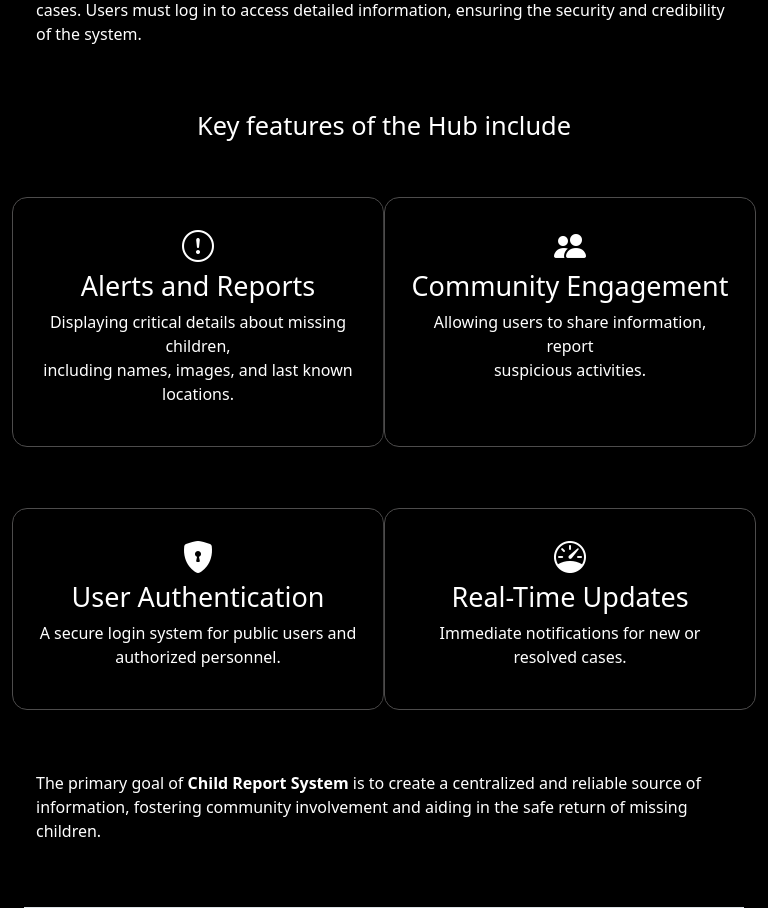
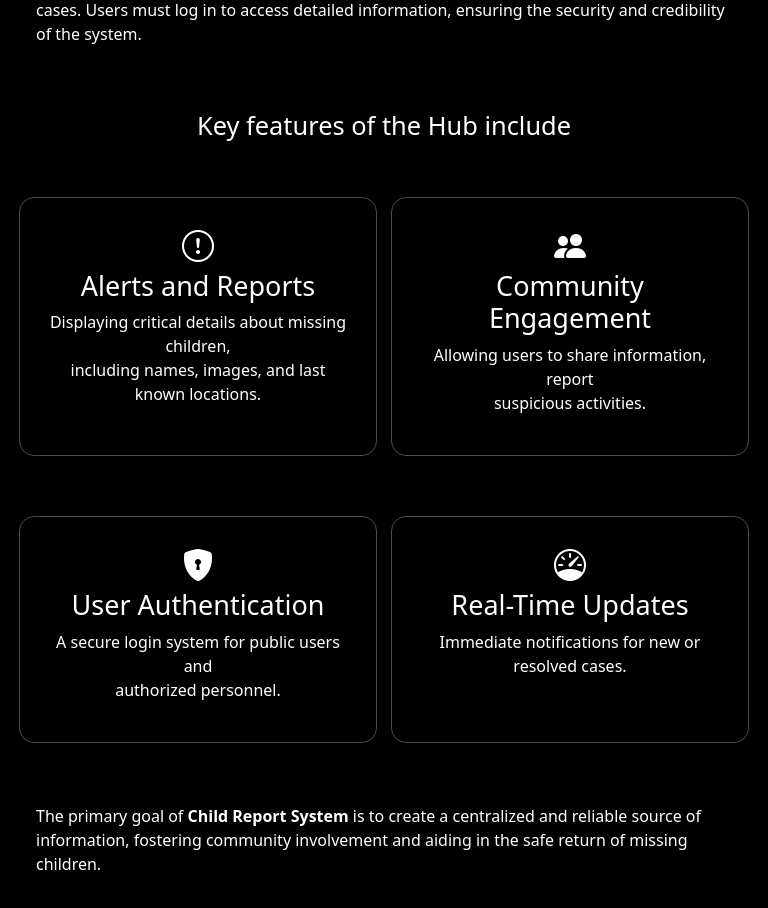
Before and after one commit to LeviUdoh-17/ChildAlertHub, a Flask app: page / in a window 768 px wide. Shown: the part 1362-2270 px from the top of the page. Run offline with Flask 3, Linux system fonts and the light colour scheme.

Commit message:
Enhance feature card styles with !important for better layout control

```diff
--- a/static/style.css
+++ b/static/style.css
@@ -328,14 +328,14 @@ body.scrolled .custom-navbar {
 }
 @media (min-width: 768px) {
     .featureCards {
-        flex: 0 0 auto;
-        width: 48%;
+        flex: 0 0 auto !important;
+        width: 48% !important;
     }
 }
 
 @media (max-width: 768px) {
     .featureCards{
-        max-width: 90vw;
+        max-width: 90vw !important;
         margin-left: auto;
         margin-right: auto !important;
     }
```
